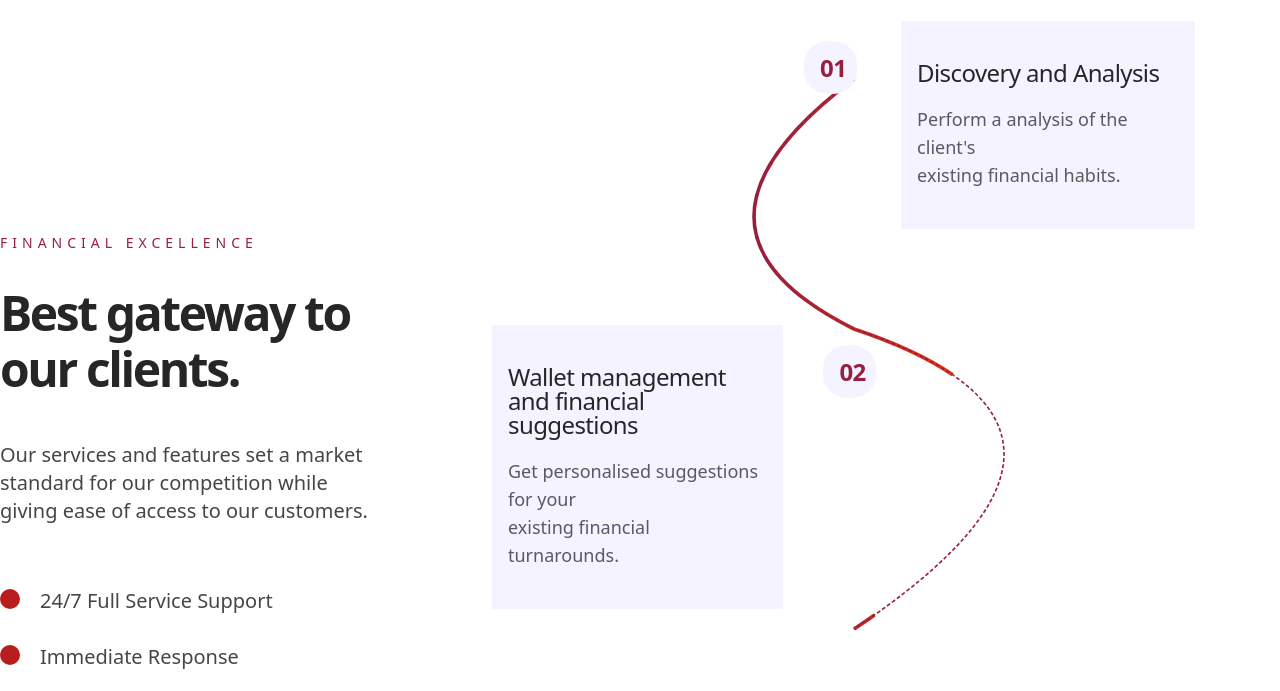
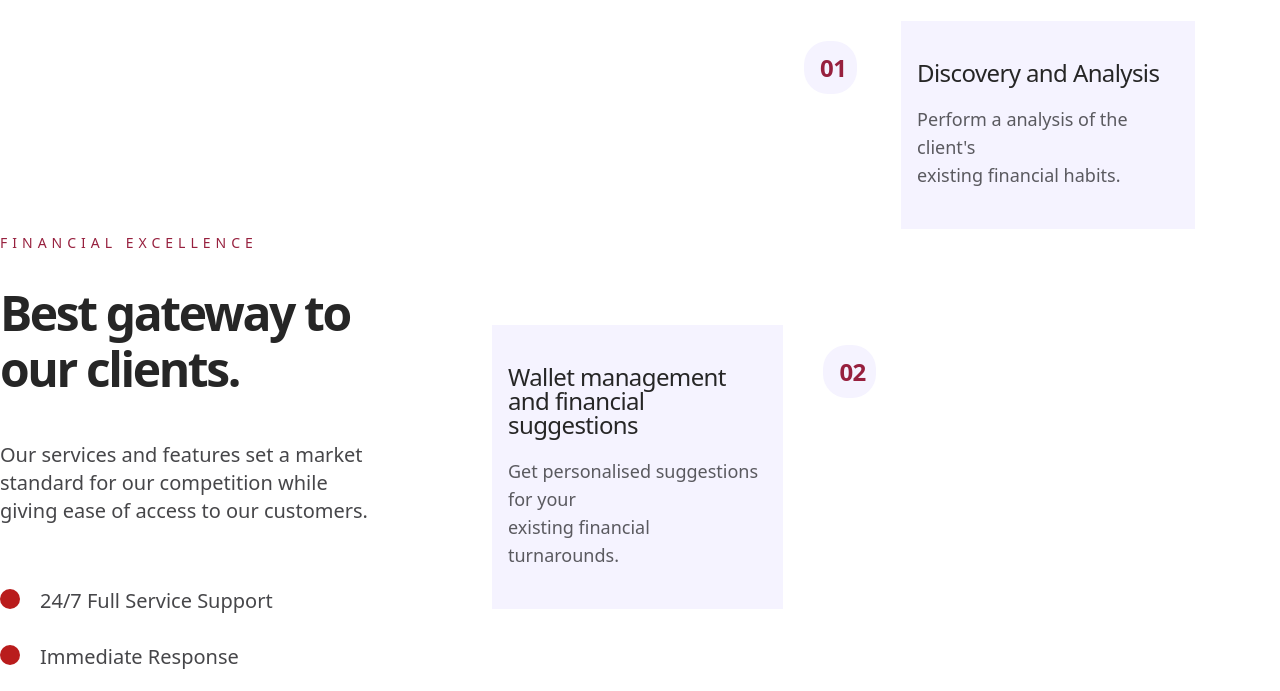
Before and after one commit to degamie/wallet-app1, a React (Create React App) app in the folder wallet-app-frontend/mywalletapp/: page / in a window 1280 px wide. Shown: the part 969-1660 px from the top of the page. Built offline with nearby package versions, Linux system fonts and the light colour scheme.

Commit message:
Changes made to redirects

```diff
--- a/wallet-app-frontend/mywalletapp/src/component/pages/Dashboard.js
+++ b/wallet-app-frontend/mywalletapp/src/component/pages/Dashboard.js
@@ -143,7 +143,7 @@ const Dashboard = () => {
                         </a>
                      </li>
                      <li>
-                        <a href="/auth/register+" class="text-base text-gray-900 font-normal rounded-lg hover:bg-blue-100 flex items-center p-2 group ">
+                        <a href="/auth/register" class="text-base text-gray-900 font-normal rounded-lg hover:bg-blue-100 flex items-center p-2 group ">
                            <svg class="w-6 h-6 text-gray-500 flex-shrink-0 group-hover:text-gray-900 transition duration-75" fill="currentColor" viewBox="0 0 20 20" xmlns="http://www.w3.org/2000/svg">
                               <path fill-rule="evenodd" d="M5 4a3 3 0 00-3 3v6a3 3 0 003 3h10a3 3 0 003-3V7a3 3 0 00-3-3H5zm-1 9v-1h5v2H5a1 1 0 01-1-1zm7 1h4a1 1 0 001-1v-1h-5v2zm0-4h5V8h-5v2zM9 8H4v2h5V8z" clip-rule="evenodd"></path>
                            </svg>
--- a/wallet-app-frontend/mywalletapp/src/component/pages/Hero.js
+++ b/wallet-app-frontend/mywalletapp/src/component/pages/Hero.js
@@ -105,7 +105,9 @@ const Hero = () => {
           </div>
           <div className="grow relative  z-10 max-md:mt-10 max-md:max-w-full max-sm:hidden">
             <div className="mx-20 mt-14 absolute -z-10 ">
-              <motion.svg width="657" height="683">
+
+              {/*Stylus for cards */}
+              {/* <motion.svg width="657" height="683">
                 <defs>
                   <linearGradient
                     id="customGradient"
@@ -151,7 +153,8 @@ const Hero = () => {
                   d="M 350 50 Q 150 200 350 300 Q 650 400 350 600 "
                   transform=""
                 ></path>
-              </motion.svg>
+              </motion.svg> */}
+
             </div>
 
             <div className="gap-5 max-md:gap-0 abs z-10  ">
```
